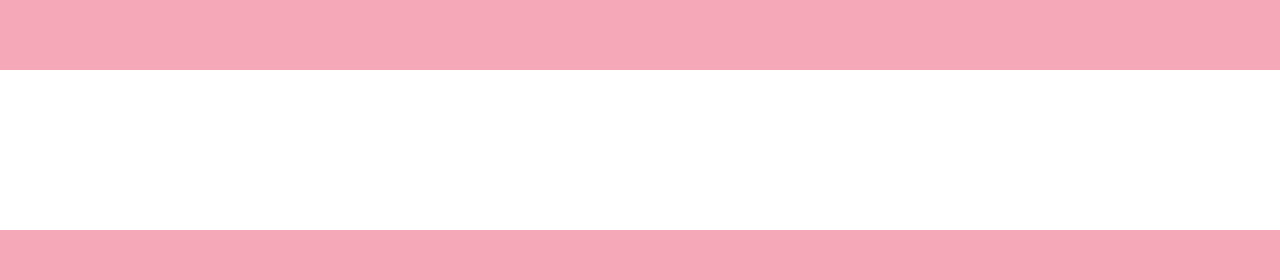
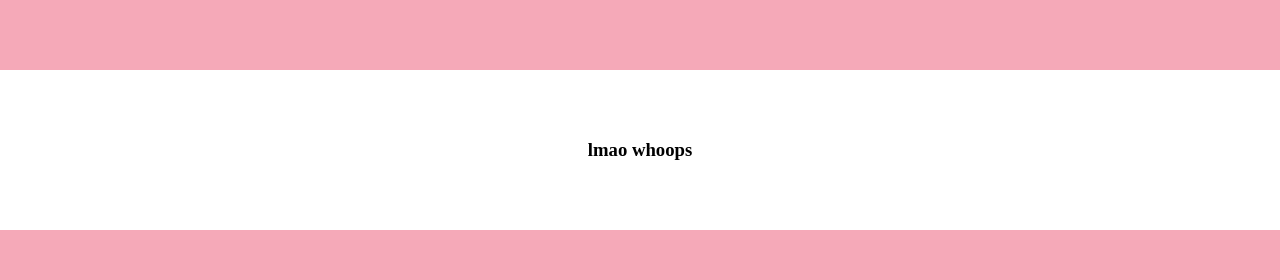
Before and after one commit to jonahcockshaw/tw, a plain HTML site: page index.html in a window 1280 px wide. Shown: the part 250-530 px from the top of the page. Drawn offline with Linux system fonts and the light colour scheme.

Commit message:
Update index.html

```diff
--- a/index.html
+++ b/index.html
@@ -23,13 +23,17 @@
         .white {
             background-color: #FFFFFF;
             height: 20vh;
+            align-content: space-around;
+            text-align: center;
         }
     </style>
 </head>
 <body>
     <section class="blue"></section>
     <section class="pink"></section>
-    <section class="white"></section>
+    <section class="white">
+        <h3>lmao whoops</h3>
+    </section>
     <section class="pink"></section>
     <section class="blue"></section>
 </body>
```
